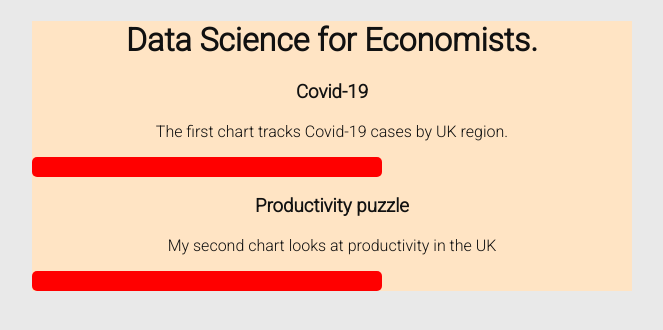
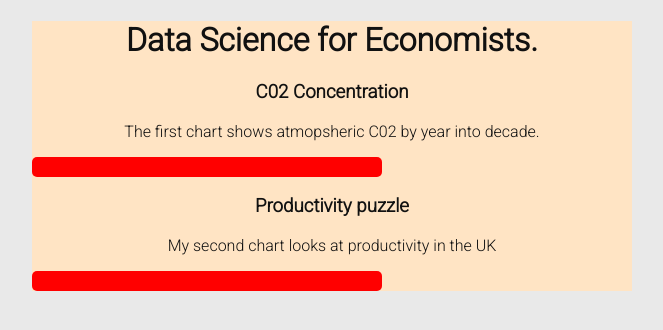
Before and after one commit to HarveyRogers/HarveyRogers.github.io, a plain HTML site: page index.html in a window 1280 px wide. Shown: the whole page, without its empty margins (308-971 px from the left). Drawn offline with Linux system fonts and the light colour scheme; a script that the page names is missing.

Commit message:
Update index.html

```diff
--- a/index.html
+++ b/index.html
@@ -27,8 +27,8 @@
     <div class="myWeek1">
         <h1>Data Science for Economists.</h1>
 
-        <h3>Covid-19</h3>
-        <p>The first chart tracks Covid-19 cases by UK region.</p>
+        <h3>C02 Concentration</h3>
+        <p>The first chart shows atmopsheric C02 by year into decade.</p>
         <div class="chart" id="Chart1"></div>
 
         <h3>Productivity puzzle</h3>
```
